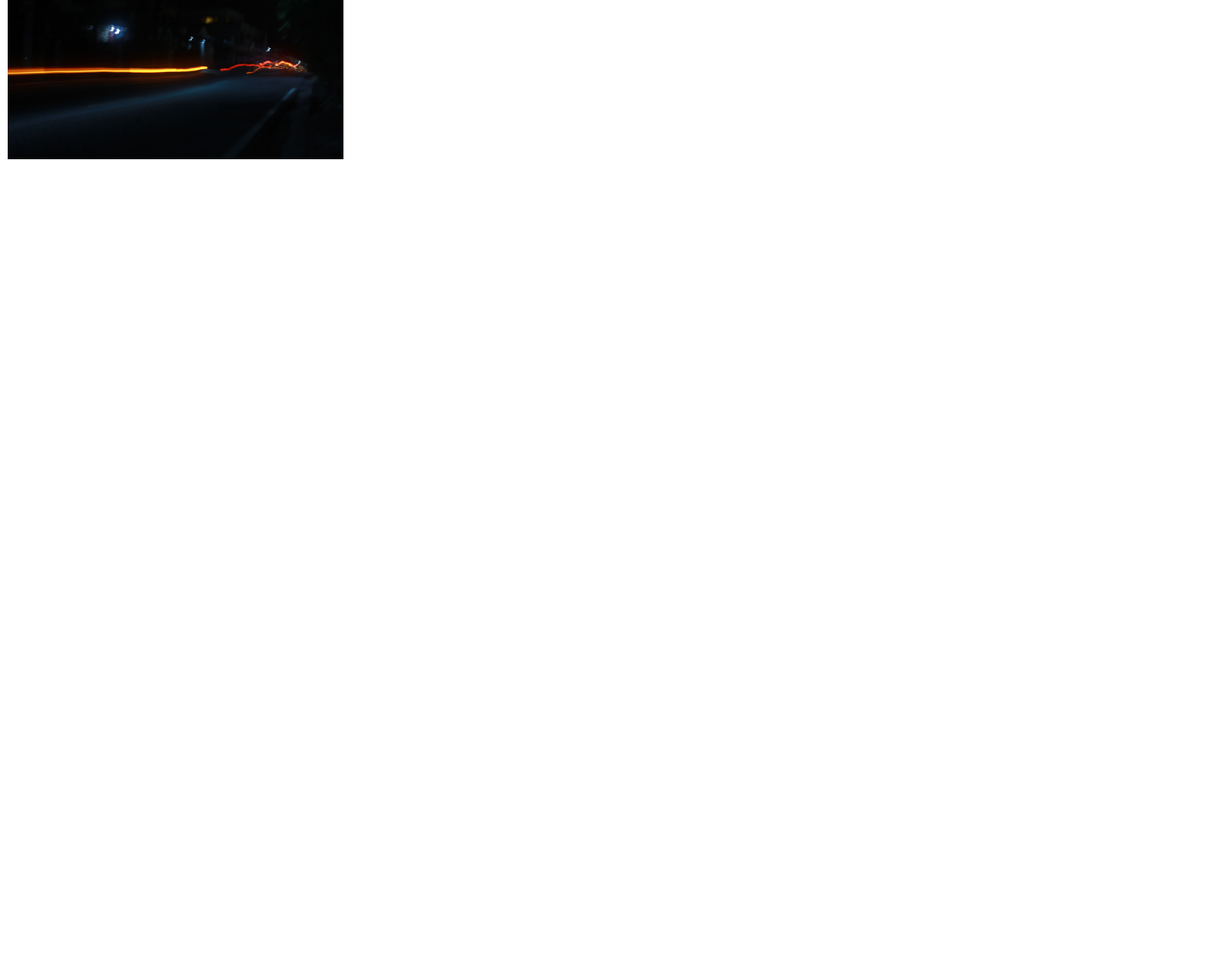
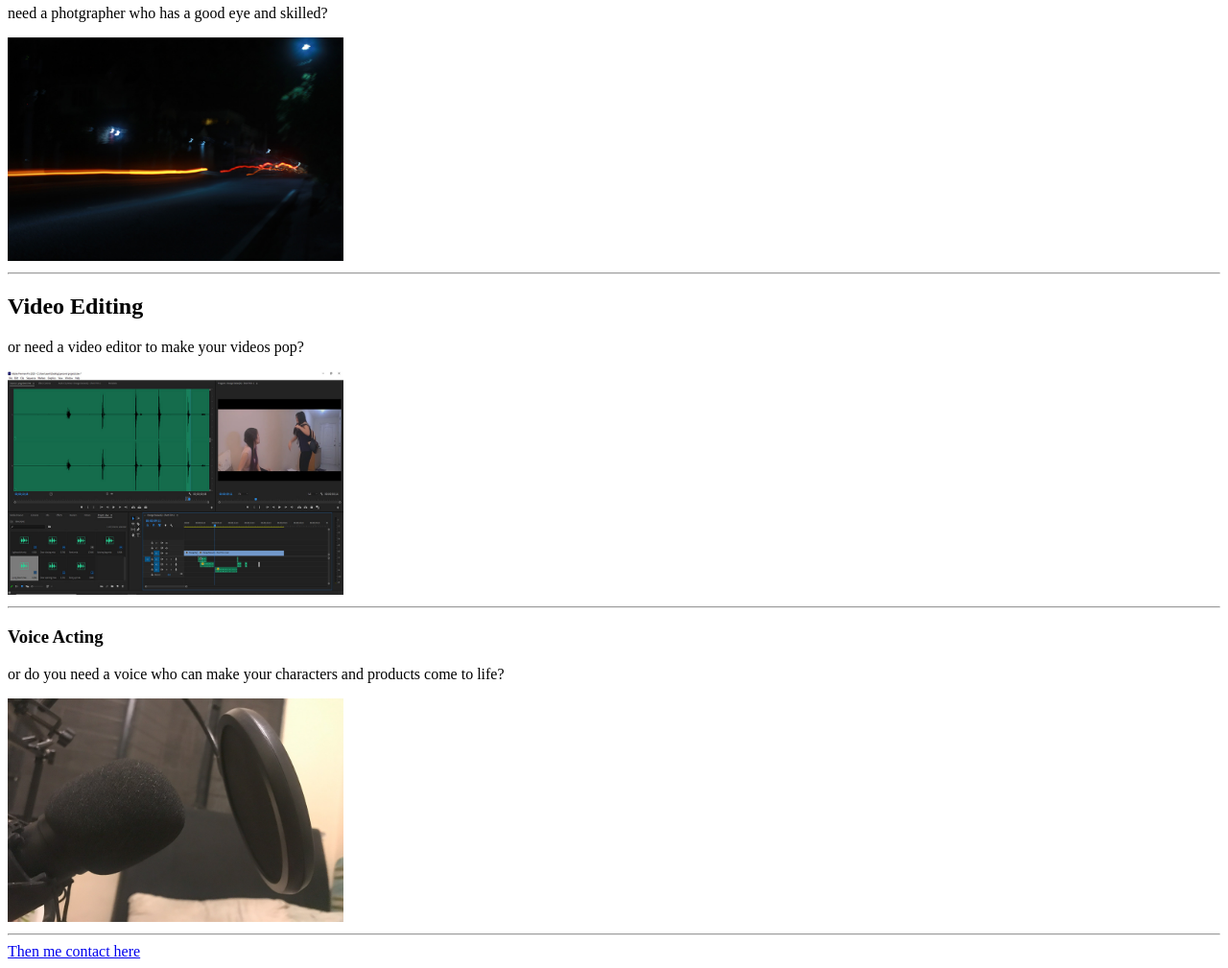
Before and after one commit to Vestye/vestye.github.com, a plain HTML site: page act 2.html in a window 1280 px wide. Shown: the part 75-1084 px from the top of the page at 96% size. Before the commit the page ends 800 px from the top, so only its background shows below. Drawn offline with Linux system fonts and the light colour scheme.

Commit message:
complete?

```diff
--- a/act 2.html
+++ b/act 2.html
@@ -2,4 +2,17 @@
 <html>
     <head>
         <title>Skills</title>
+
+        <h1>Photography</h1>
+        <p>need a photgrapher who has a good eye and skilled?</p>
         <img src="picture 1.jpg" width="350">
+<hr>
+        <h2>Video Editing</h2>
+        <p>or need a video editor to make your videos pop?</p>
+        <img src="picture 2.jpg" width="350">
+<hr>
+        <h3>Voice Acting</h3>
+        <p>or do you need a voice who can make your characters and products come to life?</p>
+        <img src="picture 3.jpg" width="350">
+<hr>
+     <a href="act 3.html">Then me contact here</a>
```
Also changed, not shown: act 3.html (+3 -1 lines), picture 2.jpg (added), picture 3.jpg (added).
